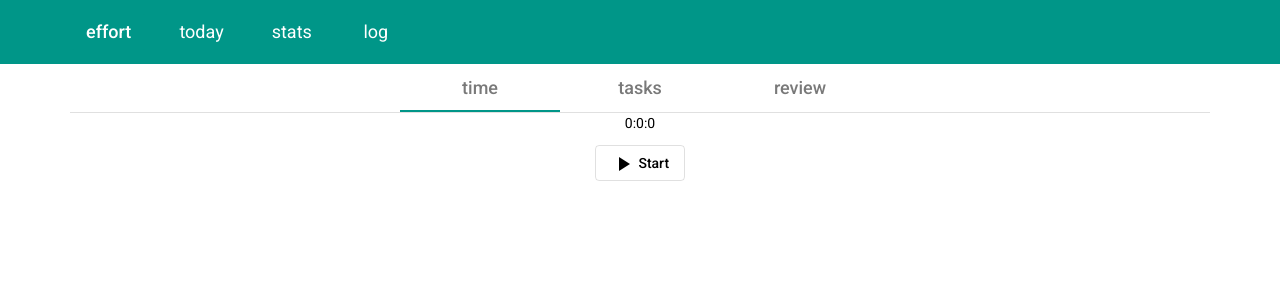
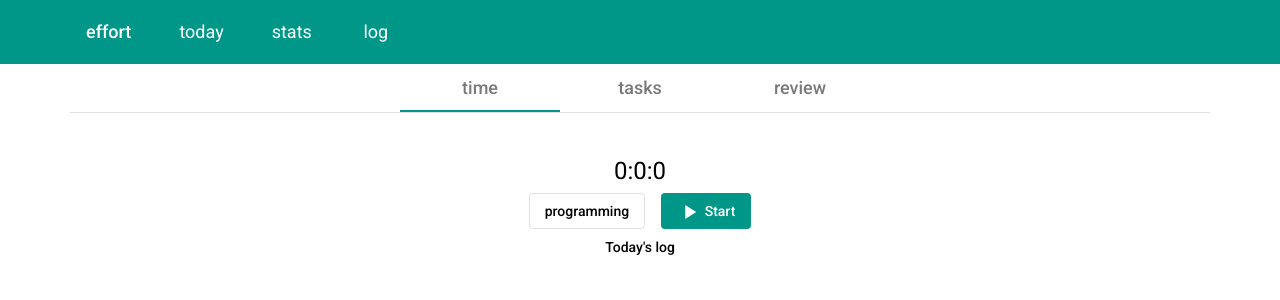
Before and after one commit to david4konecny/effort-frontend, an Angular app: page / in a window 1280 px wide. Shown: the top 300 px of the page. Built offline with nearby package versions, Linux system fonts and the light colour scheme.

Commit message:
style time component

```diff
--- a/src/app/app.module.ts
+++ b/src/app/app.module.ts
@@ -21,6 +21,8 @@ import { ReactiveFormsModule } from '@angular/forms';
 import {MatSliderModule} from '@angular/material/slider';
 import { LogComponent } from './log/log.component';
 import { TimeComponent } from './time/time.component';
+import { MatSnackBarModule } from '@angular/material/snack-bar';
+import { TimePipe } from './time.pipe';
 
 @NgModule({
   declarations: [
@@ -30,7 +32,8 @@ import { TimeComponent } from './time/time.component';
     ReviewComponent,
     TaskDialogComponent,
     LogComponent,
-    TimeComponent
+    TimeComponent,
+    TimePipe
   ],
   imports: [
     BrowserModule,
@@ -47,6 +50,7 @@ import { TimeComponent } from './time/time.component';
     MatFormFieldModule,
     MatInputModule,
     MatSliderModule,
+    MatSnackBarModule,
   ],
   providers: [],
   bootstrap: [AppComponent]
--- /dev/null
+++ b/src/app/time.pipe.ts
@@ -0,0 +1,15 @@
+import { Pipe, PipeTransform } from '@angular/core';
+
+@Pipe({
+  name: 'time'
+})
+export class TimePipe implements PipeTransform {
+
+  transform(value: number): string {
+    const hours = Math.floor(value / 3600);
+    const min = Math.floor(value / 60) % 60;
+    const sec = Math.floor(value % 60);
+    return `${hours}:${min}:${sec}`;
+  }
+
+}
--- a/src/app/time/time.component.html
+++ b/src/app/time/time.component.html
@@ -1,7 +1,13 @@
-<div class="text-center">
-  <p>{{time}}</p>
-  <button mat-stroked-button (click)="onButtonClick()">
+<div class="text-center mt-5">
+  <p style="font-size: x-large">{{time | time}}</p>
+  <button mat-stroked-button style="margin-right: 0.5rem;">
+    {{category}}
+  </button>
+  <button mat-flat-button (click)="onTimeClick()" style="margin-left: 0.5rem;"
+          [color]="isTrackingTime ? 'warn' : 'primary'">
     <mat-icon>{{isTrackingTime ? 'stop' : 'play_arrow'}}</mat-icon>
     {{isTrackingTime ? 'Stop' : 'Start'}}
   </button>
+  <br>
+  <button mat-button (click)="onCategoryClick()">Today's log</button>
 </div>
--- a/src/app/time/time.component.ts
+++ b/src/app/time/time.component.ts
@@ -1,5 +1,6 @@
 import { Component, OnInit } from '@angular/core';
 import { Observable, Subscription, timer} from 'rxjs';
+import { MatSnackBar } from '@angular/material/snack-bar';
 
 @Component({
   selector: 'app-time',
@@ -8,18 +9,22 @@ import { Observable, Subscription, timer} from 'rxjs';
 })
 export class TimeComponent implements OnInit {
   isTrackingTime: boolean;
-  time: string;
+  time: number;
+  category: string;
   timer: Observable<number>;
   sub: Subscription;
 
-  constructor() { }
+  constructor(
+    private snackBar: MatSnackBar
+  ) { }
 
   ngOnInit(): void {
     this.isTrackingTime = false;
-    this.updateCurrentTime(0);
+    this.time = 0;
+    this.category = 'programming';
   }
 
-  onButtonClick() {
+  onTimeClick() {
     if (this.isTrackingTime) {
       this.stopTime();
     } else {
@@ -28,20 +33,27 @@ export class TimeComponent implements OnInit {
     this.isTrackingTime = !this.isTrackingTime;
   }
 
+  onCategoryClick() {
+
+  }
+
   startTime() {
     this.timer = timer(0, 1000);
-    this.sub = this.timer.subscribe(it => this.updateCurrentTime(it));
+    this.sub = this.timer.subscribe(it => this.time = it);
   }
 
   stopTime() {
+    if (this.time < 60) {
+      this.displayMessage('Minimum length: 1m');
+    } else {
+      this.displayMessage('Session saved');
+    }
+    this.time = 0;
     this.sub.unsubscribe();
   }
 
-  updateCurrentTime(seconds: number) {
-    const hours = Math.floor(seconds / 3600);
-    const min = Math.floor(seconds / 60) % 60;
-    const sec = Math.floor(seconds % 60);
-    this.time = `${hours}:${min}:${sec}`;
+  displayMessage(msg: string) {
+    this.snackBar.open(msg, '', {duration: 2000} );
   }
 
 }
```
Also changed, not shown: 1 other file (tests, documents, lock files or other folders).
